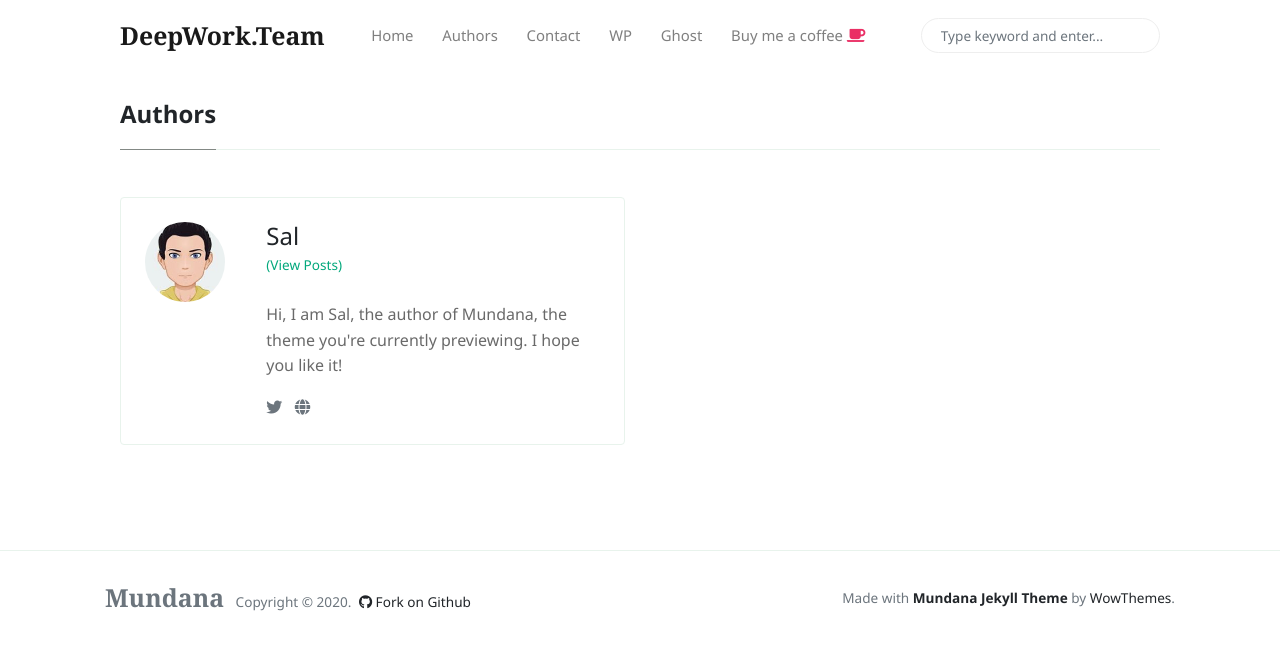
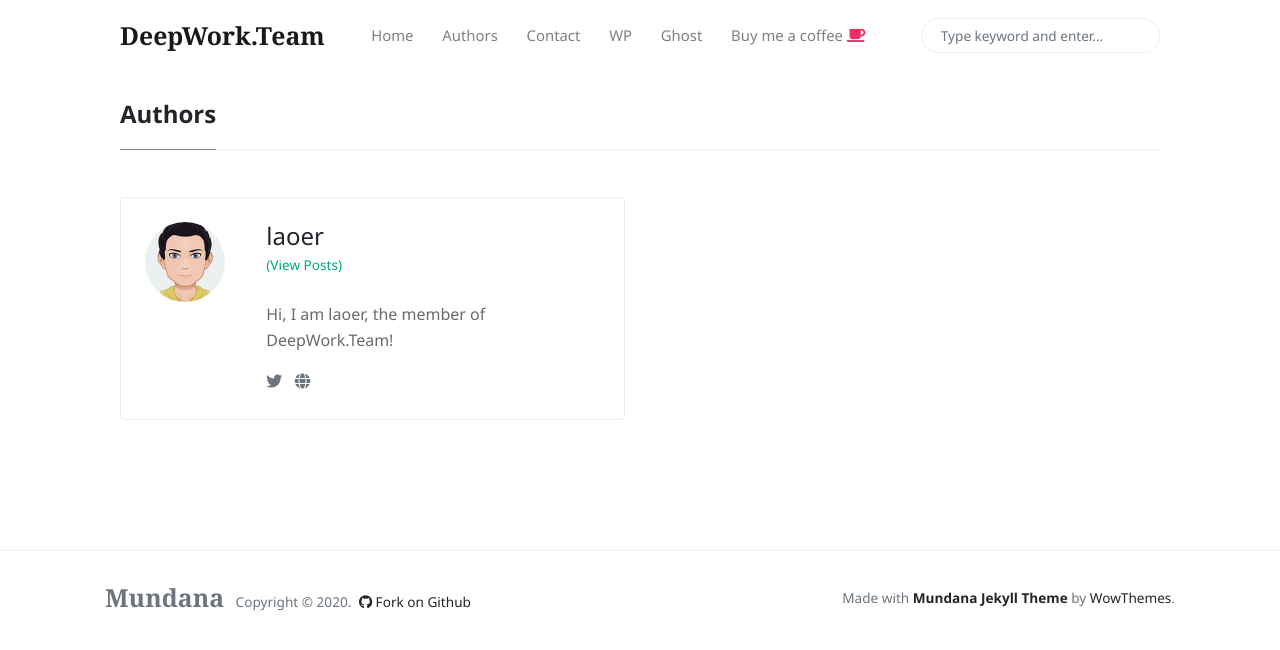
Before and after one commit to DeepWorkTeam/DeepWorkTeam.github.io, a Jekyll site: the page built from _pages/authors-list.html, in a window 1280 px wide. Shown: the top 650 px of the page. Built offline with Jekyll 4.4.1, drawn with Linux system fonts in a browser that asks for light colours; nearby versions of some CDN libraries.

Commit message:
修改博客撰文作者

```diff
--- a/_config.yml
+++ b/_config.yml
@@ -19,13 +19,13 @@ plugins:
   - jekyll-seo-tag
 
 authors:
-    sal:
-      name:           Sal
-      site:           https://deepwork.team
+    laoer:
+      name:           laoer
+      site:           https://shier.pro
       avatar:         /assets/images/avatar1.jpg
-      bio:            "Hi, I am Sal, the author of Mundana, the theme you're currently previewing. I hope you like it!"
-      email:          wowthemesnet@gmail.com
-      twitter:        https://twitter.com/wowthemesnet
+      bio:            "Hi, I am laoer, the member of DeepWork.Team!"
+      email:          qiujialaoer@gmail.com
+
 
 
 
```
Also changed, not shown: 1 other file.
